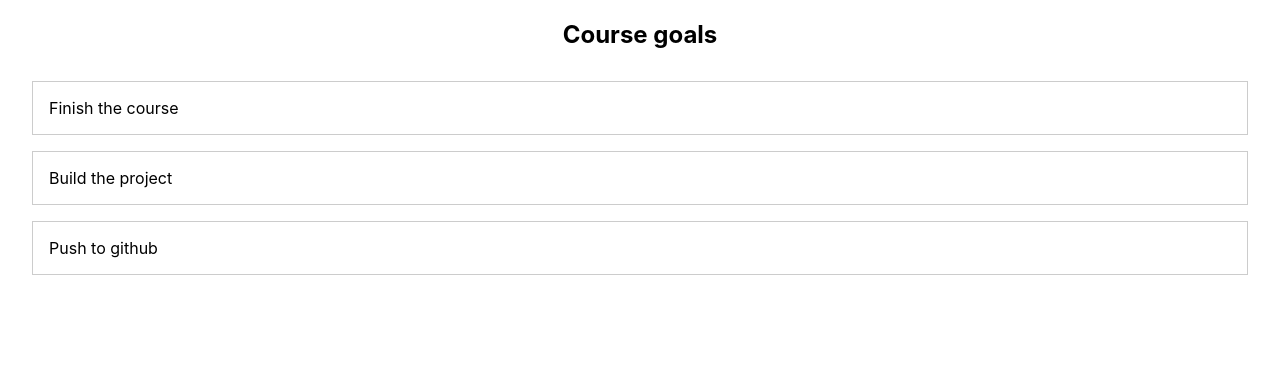
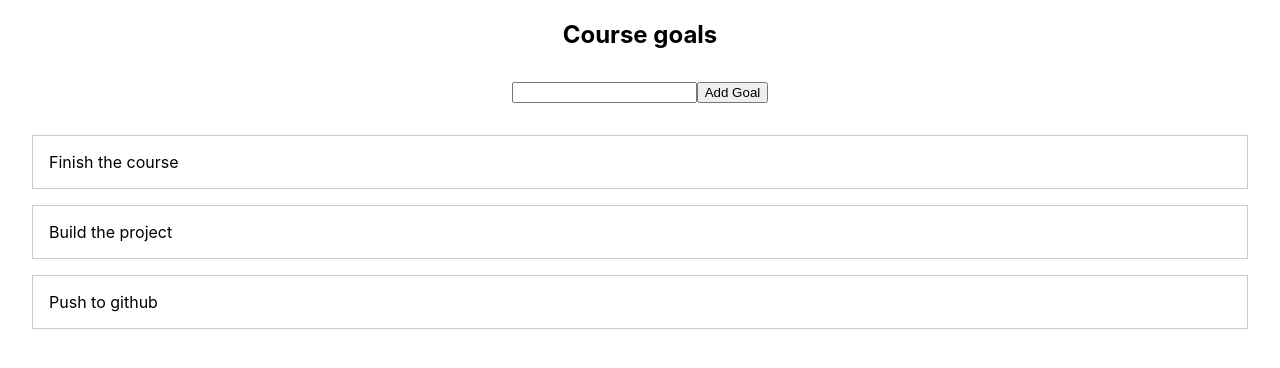
Before and after one commit to Raghav242/MERN_STACK, a React (Create React App) app: page / in a window 1280 px wide. Shown: the top 368 px of the page. Built offline with nearby package versions, Linux system fonts and the light colour scheme.

Commit message:
created new components

```diff
--- a/src/App.js
+++ b/src/App.js
@@ -1,7 +1,9 @@
 import logo from './logo.svg';
 import './App.css';
 import React from 'react';
-import GoalList from './Components/GoalList';
+import GoalList from './Components/GoalList/GoalList';
+import NewGoal from './Components/NewGoal/NewGoal';
+
 
 const App = () => {
   const courseGoals = [
@@ -13,6 +15,7 @@
   return (
     <div className='course-goals'>
       <h2>Course goals</h2>
+      <NewGoal />
       <GoalList goals = {courseGoals}/>
     </div>
     );
--- /dev/null
+++ b/src/Components/NewGoal/NewGoal.css
@@ -0,0 +1,4 @@
+.new-goal{
+    margin: 2rem;
+    text-align: center;
+}
--- /dev/null
+++ b/src/Components/NewGoal/NewGoal.js
@@ -0,0 +1,13 @@
+import React from "react";
+import './NewGoal.css';
+
+const NewGoal = () => {
+    return (
+    <form className="new-goal">
+        <input type="text" />
+        <button type="submit">Add Goal</button>
+    </form>
+    );
+};
+
+export default NewGoal;
```
Also changed, not shown: src/Components/GoalList/GoalList.css (added), src/Components/GoalList/GoalList.js (renamed from src/Components/GoalList.js).
